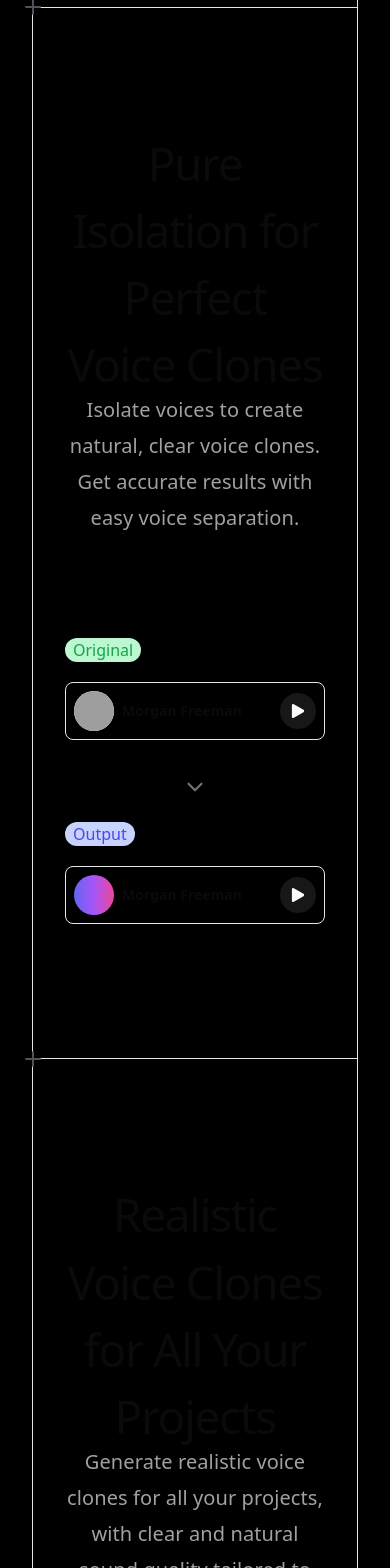
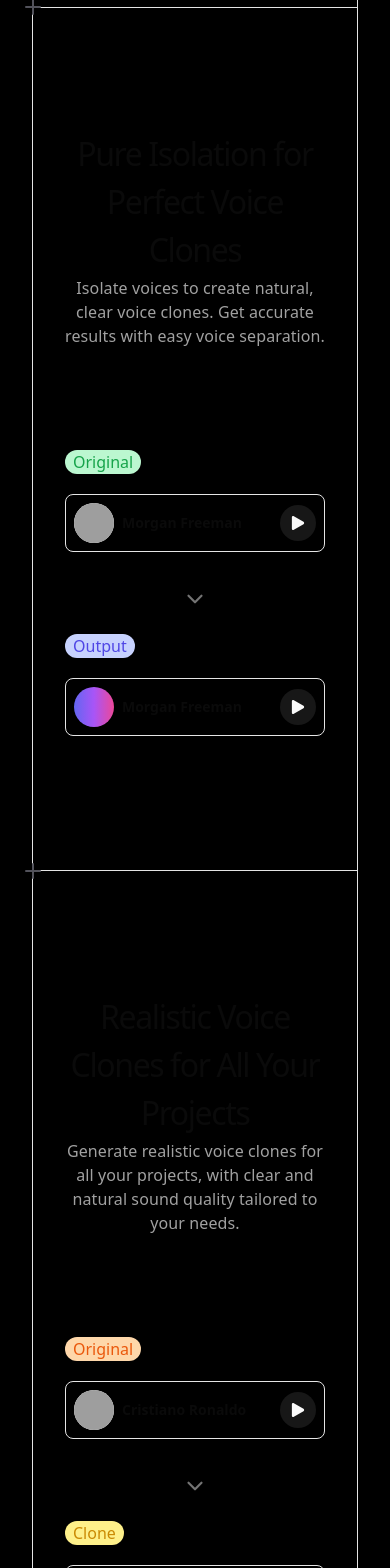
Before and after one commit to zecod/verceli-soon, a React (Vite) app: page / in a window 390 px wide. Shown: the part 1700-3268 px from the top of the page. Built offline with nearby package versions, Linux system fonts and the light colour scheme; grey boxes are pictures that could not be loaded; a web font is replaced by a local one.

Commit message:
adjust the typography on smaller screens

```diff
--- a/src/app/components/features/AIfeatures.tsx
+++ b/src/app/components/features/AIfeatures.tsx
@@ -14,10 +14,10 @@ export const AIfeatures = () => {
         inView
         className="mt-20 flex flex-col items-center mb-10"
       >
-        <div className="text-[46px] leading-[67.2px] tracking-[-1.4px] lg:text-left text-center">
+        <div className="text-[32px] md:text-[46px] mb-2 md:leading-[67.2px] tracking-[-1.4px] lg:text-left text-center">
           AI for Audio That Sounds Just the Way You Want
         </div>
-        <p className="text-[20px] leading-[36px] tracking-[0.1px] text-[#A1A1A1] max-w-2xl text-center ">
+        <p className="text-[16px] md:text-[20px] md:leading-[36px] tracking-[0.1px] text-[#A1A1A1] max-w-xl text-center">
           Create custom audio with AI that matches your exact preferences. Get
           the sound you need, tailored to your unique requirements.
         </p>
--- a/src/app/components/features/Features.tsx
+++ b/src/app/components/features/Features.tsx
@@ -51,11 +51,11 @@ export const Features: React.FC = () => {
         inView
         className="my-24 flex flex-col items-center"
       >
-        <div className="text-[46px] leading-[67.2px] tracking-[-1.4px] lg:text-left text-center">
+        <div className="text-[32px] md:text-[46px] mb-2 md:leading-[67.2px] tracking-[-1.4px] lg:text-left text-center">
           Realistic Voice Clones for All Your Projects
         </div>
         <BlurFade delay={0.25} inView>
-          <p className="text-[20px] leading-[36px] tracking-[0.1px] text-[#A1A1A1] max-w-2xl text-center ">
+          <p className="text-[16px] md:text-[20px] md:leading-[36px] tracking-[0.1px] text-[#A1A1A1] max-w-xl text-center">
             Generate realistic voice clones for all your projects, with clear
             and natural sound quality tailored to your needs.
           </p>
--- a/src/app/components/features/Ssmldemo.tsx
+++ b/src/app/components/features/Ssmldemo.tsx
@@ -12,10 +12,10 @@ export const SSMLDemo = () => {
         inView
         className="my-40 flex flex-col items-center"
       >
-        <div className="text-[46px] leading-[67.2px] tracking-[-1.4px] lg:text-left text-center">
+        <div className="text-[32px] md:text-[46px] mb-2 md:leading-[67.2px] tracking-[-1.4px] lg:text-left text-center">
           Text-to-Speech with SSML Features
         </div>
-        <p className="text-[20px] leading-[36px] tracking-[0.1px] text-[#A1A1A1] max-w-2xl text-center ">
+        <p className="text-[16px] md:text-[20px] md:leading-[36px] tracking-[0.1px] text-[#A1A1A1] max-w-xl text-center">
           Create lifelike speech from text with SSML, allowing you to control
           tone, pauses, and emphasis for more natural audio.
         </p>
--- a/src/app/components/footer/Footer.tsx
+++ b/src/app/components/footer/Footer.tsx
@@ -2,9 +2,9 @@ import { Separator } from "@/components/ui/separator";
 
 export const Footer: React.FC = () => {
   return (
-    <div className="py-5 flex flex-col-reverse md:flex-row gap-5 items-center justify-between mt-20 ">
-      <div className="space-y-2">
-        <div className="flex items-center gap-3">
+    <div className="p-8 flex  items-center justify-center border">
+      <div className="space-y-2 ">
+        <div className="flex items-center justify-center gap-3">
           <div
             className="flex items-center gap-1 curosr-pointer"
             onClick={() => window.location.assign("/")}
@@ -25,13 +25,6 @@ export const Footer: React.FC = () => {
               Verceli
             </h2>
           </div>
-          <Separator orientation="vertical" className="h-7" />
-          <div className="flex gap-2 items-center">
-            <div className="size-3 bg-green-500 rounded-full"></div>
-            <span className="text-muted-foreground text-sm">
-              All systems operational
-            </span>
-          </div>
         </div>
         <div className="text-sm text-muted-foreground opacity-70">
           © 2024 Verceli. All rights reserved.
--- a/src/app/components/isolation/Isolation.tsx
+++ b/src/app/components/isolation/Isolation.tsx
@@ -47,11 +47,11 @@ export const Isolation: React.FC = () => {
         inView
         className="my-24 flex flex-col items-center"
       >
-        <div className="text-[46px] leading-[67.2px] tracking-[-1.4px] lg:text-left text-center">
+        <div className="text-[32px] md:text-[46px] mb-2 md:leading-[67.2px] tracking-[-1.4px] lg:text-left text-center">
           Pure Isolation for Perfect Voice Clones
         </div>
         <BlurFade delay={0.25} inView>
-          <p className="text-[20px] leading-[36px] tracking-[0.1px] text-[#A1A1A1] max-w-xl text-center ">
+          <p className="text-[16px] md:text-[20px] md:leading-[36px] tracking-[0.1px] text-[#A1A1A1] max-w-xl text-center ">
             Isolate voices to create natural, clear voice clones. Get accurate
             results with easy voice separation.
           </p>
```
